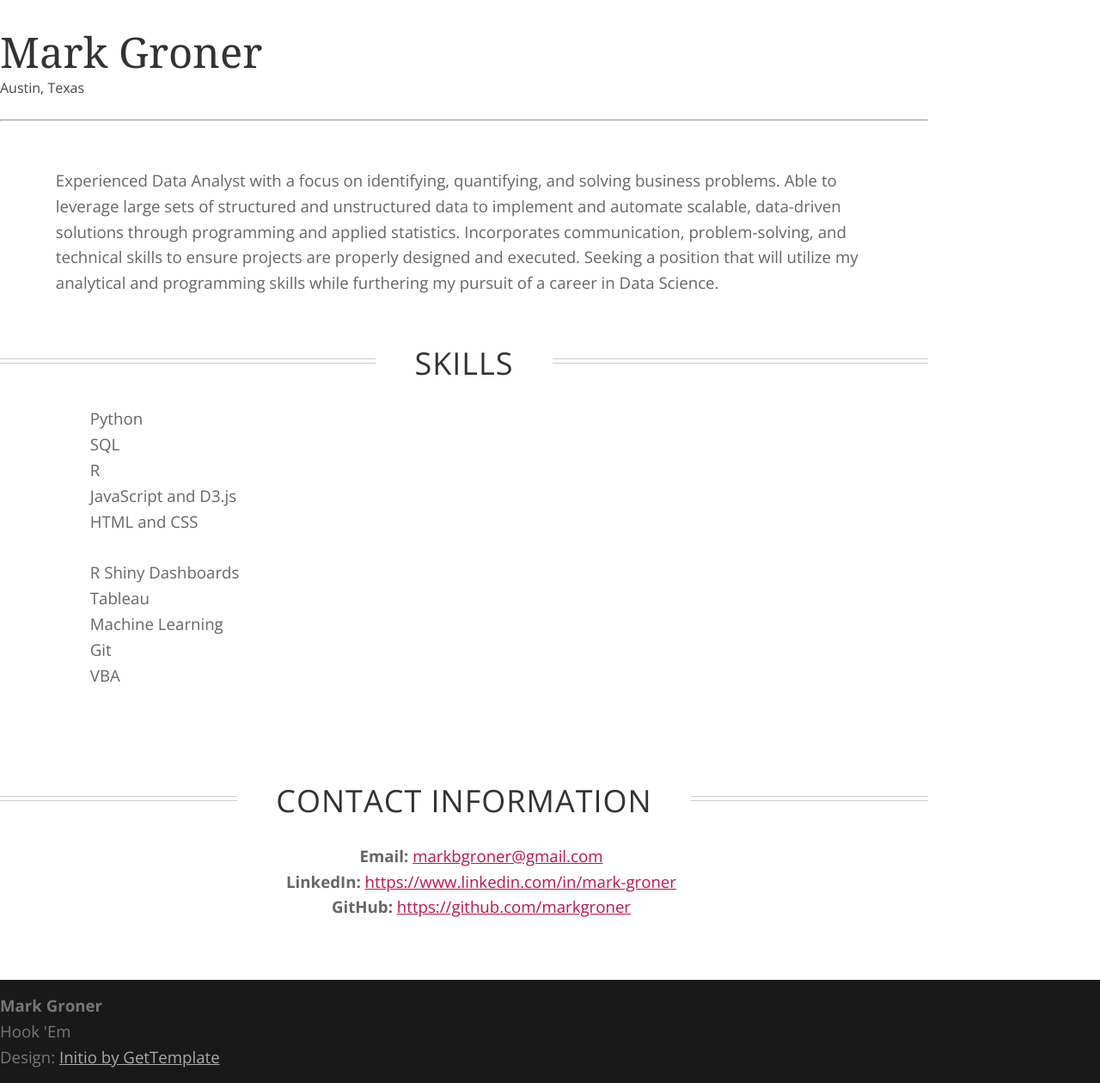
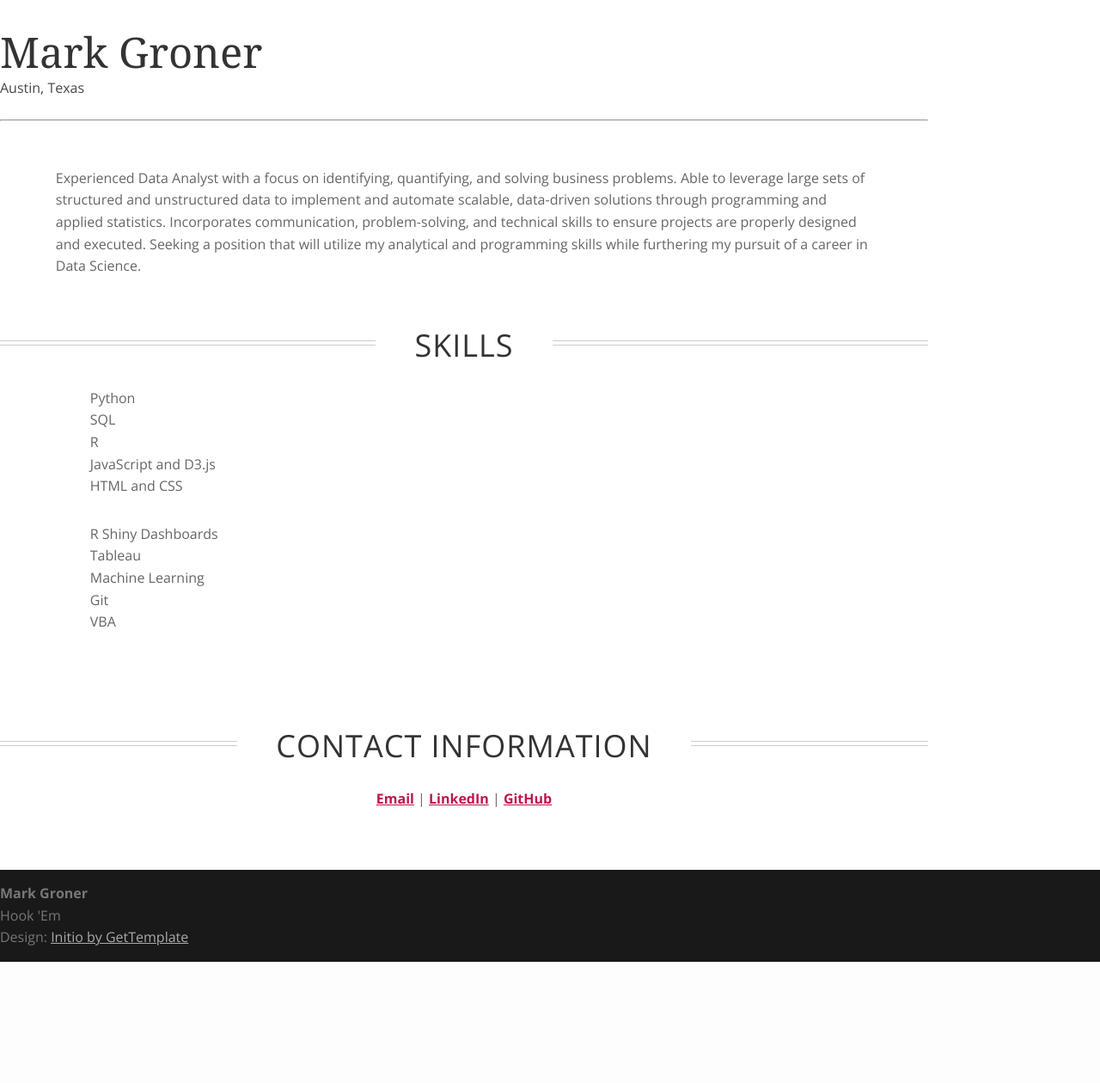
Before and after one commit to markgroner/portfolio, a Flask app: page / in a window 1280 px wide. Shown: the part 699-1959 px from the top of the page at 86% size. After the commit the page ends 1818 px from the top, so only its background shows below. Run offline with Flask 2, Linux system fonts and the light colour scheme; parts of the project's set-up code (start-up, migrations or seed data) failed here and were passed over; some libraries are stand-ins or nearby versions; some web fonts are replaced.

Commit message:
layout changes

```diff
--- a/static/vendor/css/basic_style.css
+++ b/static/vendor/css/basic_style.css
@@ -15,21 +15,22 @@
 
 .skills-list {
   list-style: none;
-  font-size: 14pt;
+  font-size: 12pt;
   margin-left: 6%;
   margin-right: 6%;
 }
 
 
-.contact-info-list {
-  list-style: none;
-  font-size: 14pt;
+.contact-info {
+  text-align: center;
+  font-size: 12pt;
   margin-left: 6%;
   margin-right: 6%;
 }
 
+
 .project-description-list {
-  font-size: 14pt;
+  font-size: 12pt;
   margin-left: 6%;
   margin-right: 6%;
 }
@@ -42,13 +43,13 @@
 
 }
 .col-md-12 {
-  font-size: 14pt;
+  font-size: 12pt;
   margin-top: 5%;
   margin-bottom: 5%;
 }
 
 p {
-  font-size: 14pt;
+  font-size: 12pt;
   margin-left: 6%;
   margin-right: 6%;
 }
--- a/templates/index.html
+++ b/templates/index.html
@@ -3,7 +3,7 @@
 <head>
 	<title>Mark Groner</title>
 
-	<link rel="shortcut icon" href="static/vendor/images/capital-logo.jpg">
+	<link rel="shortcut icon" href="static/vendor/images/capital-logo.png">
 
 	<!-- Bootstrap -->
 	<link href="https://netdna.bootstrapcdn.com/bootstrap/3.0.0/css/bootstrap.no-icons.min.css" rel="stylesheet">
@@ -97,18 +97,14 @@
 
 
 		<div class="row section recentworks topspace">
-
 			<h2 class="section-title"><span>Contact Information</span></h2>
-
 			<div class="container">
 	        <div class="row">
-						<center>
-							<ul class="contact-info-list">
-								<li><strong>Email:</strong> <a href="mailto:markbgroner@gmail.com">markbgroner@gmail.com</a></li>
-								<li><strong>LinkedIn:</strong> <a href="https://www.linkedin.com/in/mark-groner/" target="_blank">https://www.linkedin.com/in/mark-groner</a></li>
-								<li><strong>GitHub:</strong> <a href="https://github.com/markgroner" target="_blank">https://github.com/markgroner</a></li>
-							</ul>
-						</center>
+						<p class="contact-info">
+							<a href="mailto:markbgroner@gmail.com"><strong>Email</strong></a> |
+							<a href="https://www.linkedin.com/in/mark-groner/" target="_blank"><strong>LinkedIn</strong></a> |
+							<a href="https://github.com/markgroner" target="_blank"><strong>GitHub</strong></a>
+						</P>
 	        </div>
           <br />
           <br />
@@ -126,7 +122,7 @@
 
 
 			<div class="col-md-6 widget">
-				<div class="widget-body">
+				<div class="widget-body footer-text">
 					<p>
 						<b>Mark Groner</b><br>
 						Hook 'Em
@@ -136,7 +132,7 @@
 			</div>
 
 			<div class="col-md-6 widget">
-				<div class="widget-body">
+				<div class="widget-body footer-text">
 					<p class="text-right">
 						Design: <a href="http://www.gettemplate.com" rel="designer" target="_blank">Initio by GetTemplate</a>
 					</p>
--- a/templates/nba_index.html
+++ b/templates/nba_index.html
@@ -22,13 +22,13 @@
       </button>
       <div class="collapse navbar-collapse" id="navbarResponsive">
         <ul class="navbar-nav ml-auto">
-          <li class="nav-item">
+          <li class="nav-item active">
             <a class="nav-link" href="."> NBA Home
               <span class="sr-only">(current)</span>
             </a>
           </li>
-          <li class="nav-item active">
-            <a class="nav-link" href="#">Lineup Comparison
+          <li class="nav-item">
+            <a class="nav-link" href="lineup_comparison">Lineup Comparison
               <span class="sr-only">(current)</span>
             </a>
           </li>
--- a/templates/projects.html
+++ b/templates/projects.html
@@ -3,7 +3,7 @@
 <head>
 	<title>Projects</title>
 
-	<link rel="shortcut icon" href="static/vendor/images/capital-logo.jpg">
+	<link rel="shortcut icon" href="static/vendor/images/capital-logo.png">
 
 	<!-- Bootstrap -->
 	<link href="https://netdna.bootstrapcdn.com/bootstrap/3.0.0/css/bootstrap.no-icons.min.css" rel="stylesheet">
```
